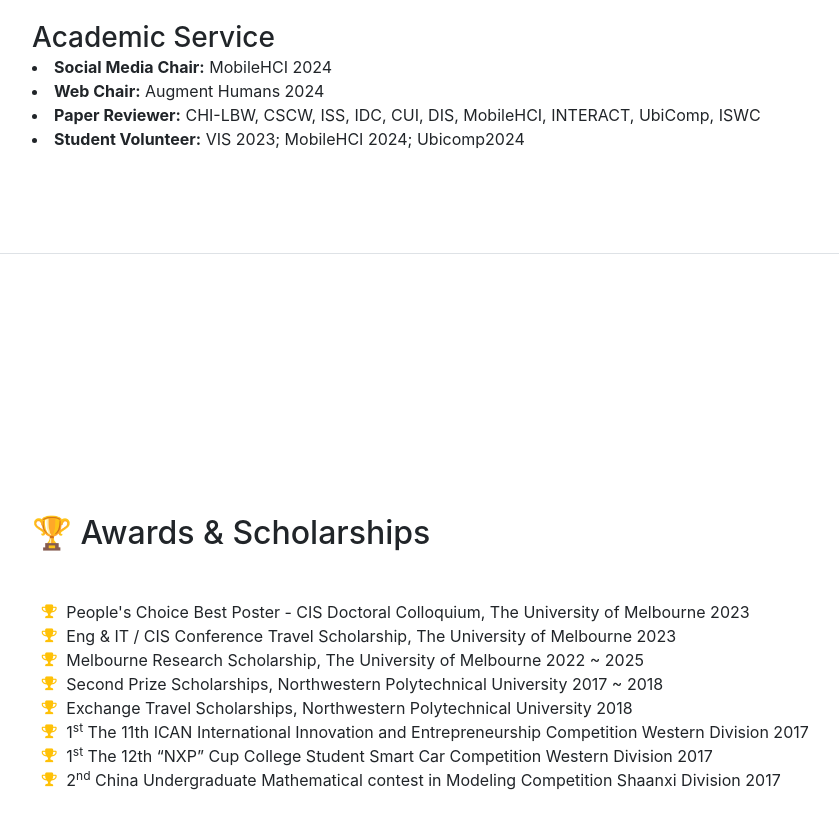
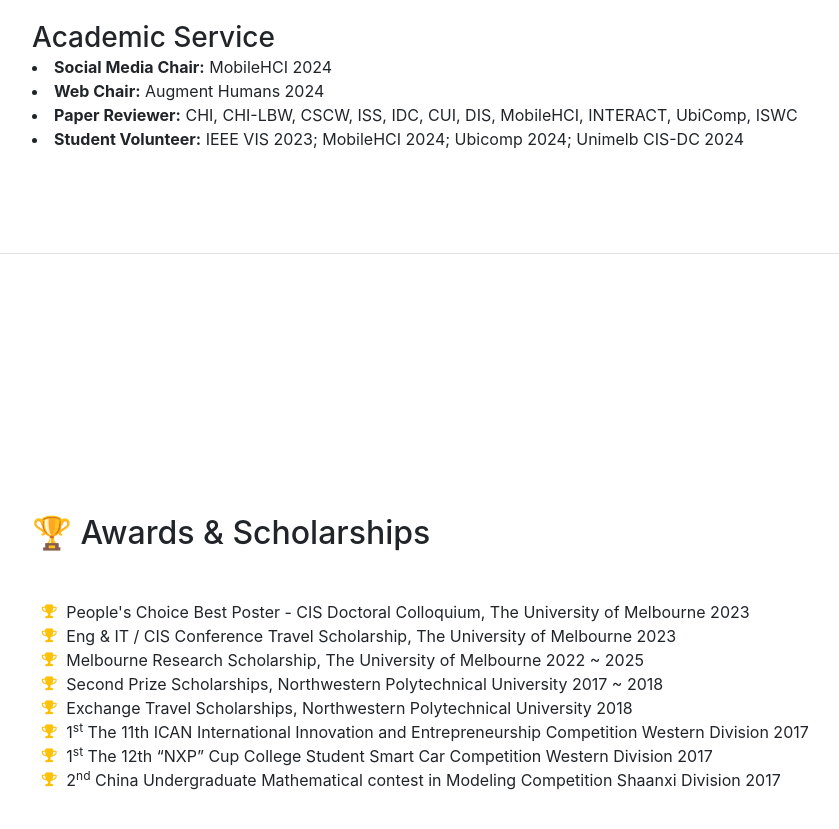
Before and after one commit to maying0120/maying0120.github.io, a website with bundled scripts: page index.html in a window 1280 px wide. Shown: the part 4553-5382 px from the top of the page, without its empty margins (288-1127 px from the left). Built offline with nearby package versions, Linux system fonts and the light colour scheme; some icons are missing; a web font is replaced by a local one.

Commit message:
index.html

```diff
--- a/index.html
+++ b/index.html
@@ -412,8 +412,8 @@
  <h3 class="mb-0">Academic Service</h3>
           <li> <b>Social Media Chair:</b> MobileHCI 2024</li>
           <li> <b>Web Chair:</b> Augment Humans 2024</li>
-          <li> <b>Paper Reviewer:</b> CHI-LBW, CSCW, ISS, IDC, CUI, DIS, MobileHCI, INTERACT, UbiComp, ISWC</li>
-          <li> <b>Student Volunteer:</b> VIS 2023; MobileHCI 2024; Ubicomp2024</li>
+          <li> <b>Paper Reviewer:</b> CHI, CHI-LBW, CSCW, ISS, IDC, CUI, DIS, MobileHCI, INTERACT, UbiComp, ISWC</li>
+          <li> <b>Student Volunteer:</b> IEEE VIS 2023; MobileHCI 2024; Ubicomp 2024; Unimelb CIS-DC 2024</li>
 
 
 
```
